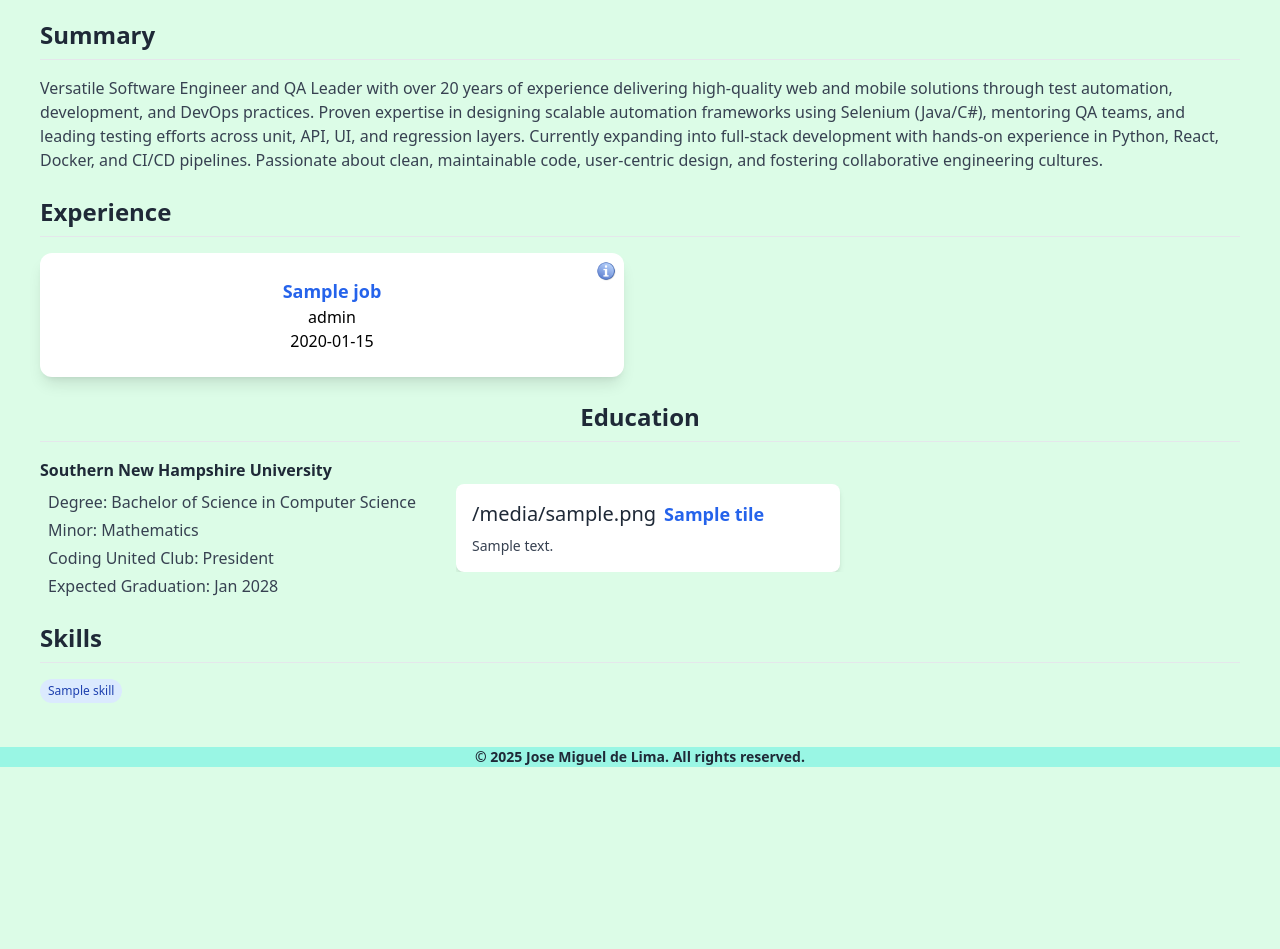
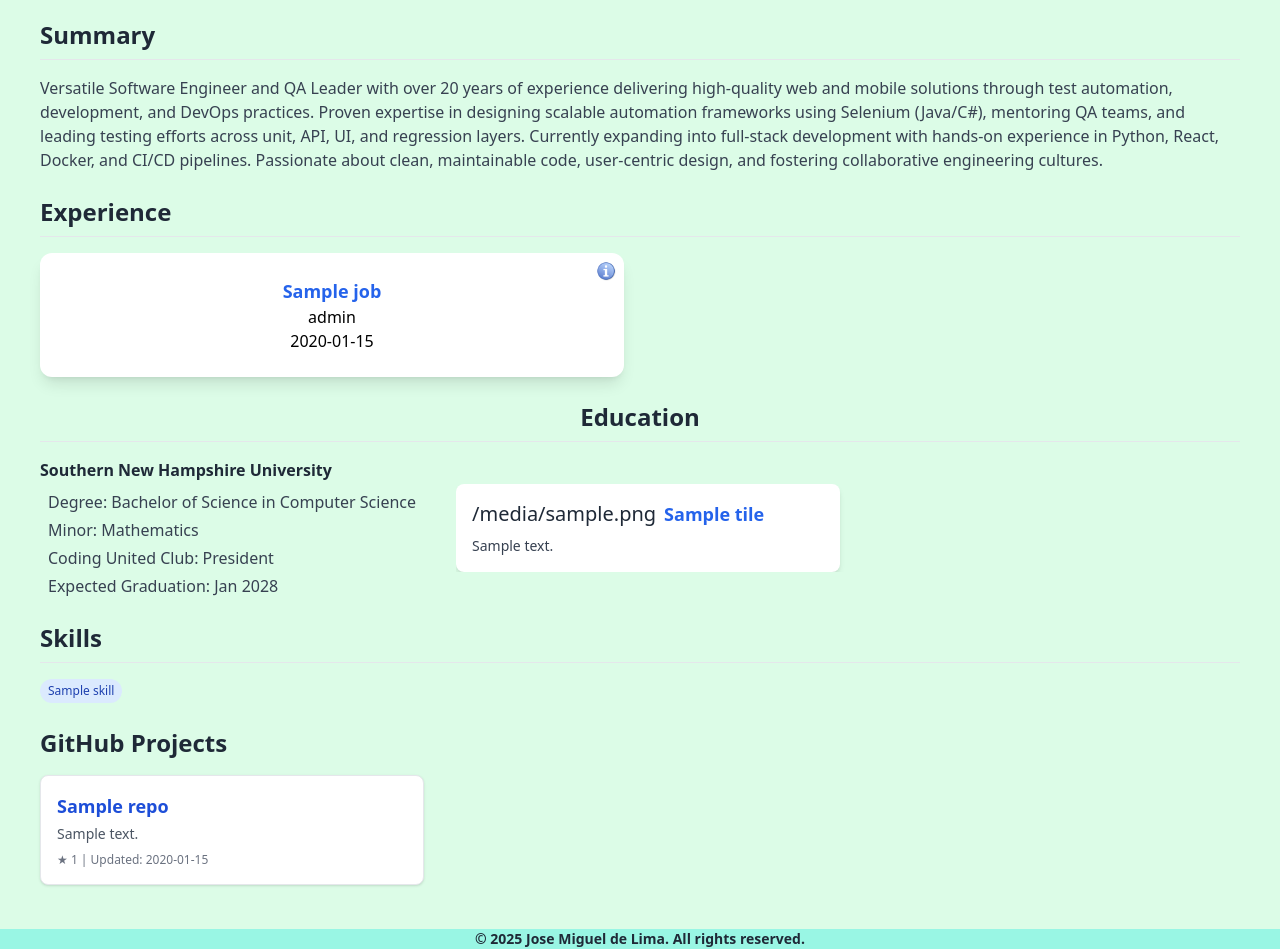
Before and after one commit to yeevon/DigitalResume, a Django app: template core/templates/core/home.html in a window 1280 px wide. Shown: the part 70-1019 px from the top of the page. Before the commit the page ends 837 px from the top, so only its background shows below. Run offline with Django 5.2, Linux system fonts and the light colour scheme; the template is opened without the code that fills it: most values are stand-ins (such as "Sample title", 1, 10 or a date in 2020); some libraries are stand-ins or nearby versions.

Commit message:
added github repos sorted by date

```diff
--- a/core/templates/core/home.html
+++ b/core/templates/core/home.html
@@ -1,25 +1,19 @@
-{% extends "base.html" %}
-
-{% block title %}
-  <title>My Resume</title>
-{% endblock %}
-
-{% block content %}
+{% extends "base.html" %} {% block title %}
+<title>My Resume</title>
+{% endblock %} {% block content %}
 <div x-data="{ count: 0 }" class="bg-green-100 px-6 sm:px-10 pt-3 pb-5">
-
   <!-- Summary -->
   <section class="mb-6">
     <h2 class="text-2xl font-semibold border-b pb-2 py-2 mb-4">Summary</h2>
     <div x-data="{ open: true }" class="space-y-4">
       <div x-show="open" class="mt-2 text-base text-gray-700">
         <p>
-          Versatile Software Engineer and QA Leader with over 20 years of experience delivering
-          high-quality web and mobile solutions through test automation, development, and DevOps practices.
-          Proven expertise in designing scalable automation frameworks using Selenium (Java/C#), mentoring
-          QA teams, and leading testing efforts across unit, API, UI, and regression layers. Currently
-          expanding into full-stack development with hands-on experience in Python, React, Docker, and CI/CD
-          pipelines. Passionate about clean, maintainable code, user-centric design, and fostering collaborative
-          engineering cultures.
+          Versatile Software Engineer and QA Leader with over 20 years of experience delivering high-quality web and
+          mobile solutions through test automation, development, and DevOps practices. Proven expertise in designing
+          scalable automation frameworks using Selenium (Java/C#), mentoring QA teams, and leading testing efforts
+          across unit, API, UI, and regression layers. Currently expanding into full-stack development with hands-on
+          experience in Python, React, Docker, and CI/CD pipelines. Passionate about clean, maintainable code,
+          user-centric design, and fostering collaborative engineering cultures.
         </p>
       </div>
     </div>
@@ -29,9 +23,7 @@
   <section class="mb-6">
     <h2 class="text-2xl font-semibold border-b pb-2 mb-4">Experience</h2>
     <div class="grid md:grid-cols-2 gap-6 sm:gap-8">
-      {% for job in jobs %}
-        {% include "partials/job_tile.html" %}
-      {% endfor %}
+      {% for job in jobs %} {% include "partials/job_tile.html" %} {% endfor %}
     </div>
   </section>
 
@@ -64,13 +56,9 @@
             <div class="absolute left-0 top-1/2 -translate-y-1/2 px-1 text-gray-400 z-0 pointer-events-none sm:hidden">
               &#8592;
             </div>
-
             <!-- 🔽 Scrollable container -->
-            <div id="club-scroll"
-                class="overflow-x-auto flex gap-4 pr-6 snap-x scroll-smooth relative z-10">
-              {% for tile in club_tiles %}
-                {% include "partials/club_tiles.html" %}
-              {% endfor %}
+            <div id="club-scroll" class="overflow-x-auto flex gap-4 pr-6 snap-x scroll-smooth relative z-10">
+              {% for tile in club_tiles %} {% include "partials/club_tiles.html" %} {% endfor %}
             </div>
 
             <!-- 🔽 Right arrow hint -->
@@ -80,8 +68,7 @@
           </div>
 
           <!-- → Right Arrow -->
-           {% include "partials/scroll_button.html" with direction=1 %}
-
+          {% include "partials/scroll_button.html" with direction=1 %}
         </div>
       </div>
     </div>
@@ -91,16 +78,17 @@
     <h2 class="text-2xl font-semibold border-b pb-2 mb-4">Skills</h2>
     <div class="flex flex-wrap gap-2">
       {% for skill in skills %}
-        <span class="bg-blue-100 text-blue-800 px-2 py-1 rounded-full text-xs">{{ skill }}</span>
+      <span class="bg-blue-100 text-blue-800 px-2 py-1 rounded-full text-xs">{{ skill }}</span>
       {% endfor %}
     </div>
   </section>
+  {% include "partials/repo_widget.html" %}
 </div>
 <script>
   function scrollClub(direction) {
-  const container = document.getElementById("club-scroll");
-  const scrollAmount = container.firstElementChild.offsetWidth + 16; // tile width + gap
-  container.scrollBy({ left: direction * scrollAmount, behavior: 'smooth' });
+    const container = document.getElementById("club-scroll");
+    const scrollAmount = container.firstElementChild.offsetWidth + 16; // tile width + gap
+    container.scrollBy({ left: direction * scrollAmount, behavior: "smooth" });
   }
 </script>
 {% endblock %}
--- /dev/null
+++ b/core/templates/partials/repo_widget.html
@@ -0,0 +1,16 @@
+<div class="my-6">
+  <h2 class="text-2xl font-semibold mb-4">GitHub Projects</h2>
+  <div class="grid sm:grid-cols-2 lg:grid-cols-3 gap-6">
+    {% for repo in repos %}
+    <div class="border rounded-lg p-4 shadow bg-white">
+      <h3 class="text-lg font-bold mb-1">
+        <a href="{{ repo.html_url }}" target="_blank" class="text-blue-700 hover:underline">{{ repo.name }}</a>
+      </h3>
+      <p class="text-sm text-gray-600 mb-2">{{ repo.description|default:"No description provided." }}</p>
+      <p class="text-xs text-gray-500">★ {{ repo.stargazers_count }} | Updated: {{ repo.updated_dt|date:"Y-m-d" }}</p>
+    </div>
+    {% empty %}
+    <p class="text-gray-500">No public repositories found.</p>
+    {% endfor %}
+  </div>
+</div>
--- a/requirements.txt
+++ b/requirements.txt
@@ -1,2 +1,4 @@
 Django>=4.2
 gunicorn
+requests
+python-dateutil
```
Also changed, not shown: core/views.py (+27 -2 lines), 1 other file.
